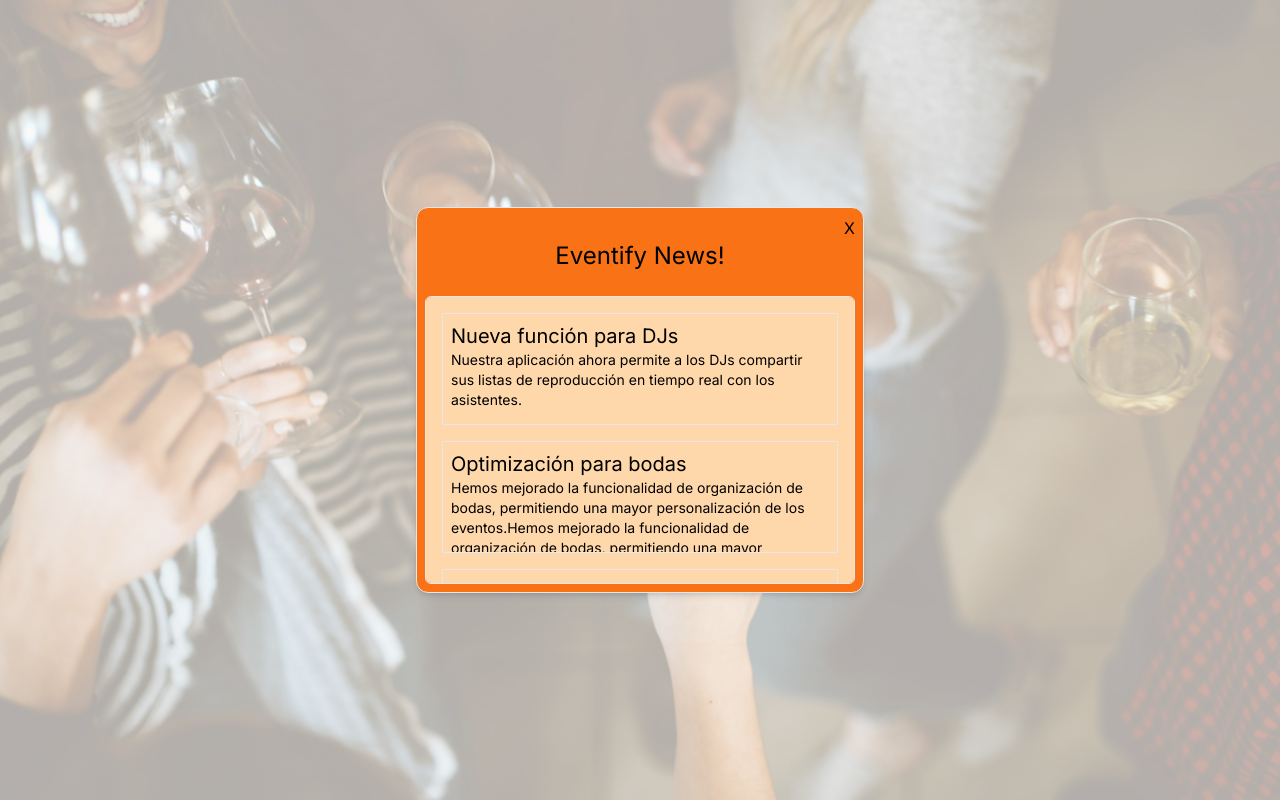
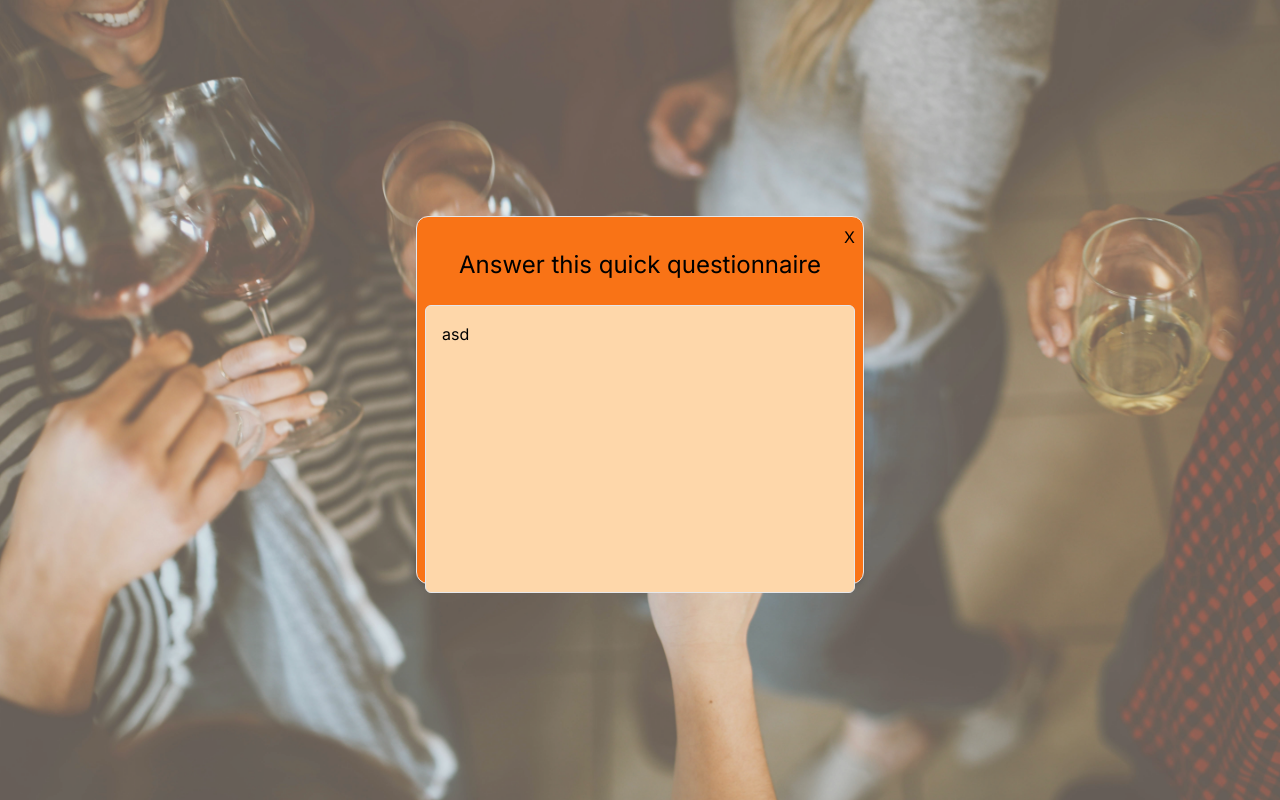
Before and after one commit to Cris3h/Eventify, a Next.js app: page /dashboard in a window 1280 px wide. Built offline with nearby package versions, Linux system fonts and the light colour scheme.

Commit message:
feature: improved modals show state || fix: overlay state

```diff
--- a/src/components/ModalStart.tsx
+++ b/src/components/ModalStart.tsx
@@ -2,19 +2,46 @@
 import ModalNews from "./modals/ModalNews";
 import ModalNewUser from "./modals/ModalNewUser";
 
-const ModalStart: React.FC = () => {
-  const [newUSer, setNewUser] = useState<Boolean>(false);
-  const [showModal, setShowModal] = useState<boolean>(true);
+interface ModalStartProps {
+  modalState: boolean;
+  setShowModal: React.Dispatch<React.SetStateAction<boolean>>;
+}
 
-  const setModalState = () => {
-    setShowModal(!showModal)
-  }
+const ModalStart: React.FC<ModalStartProps> = ({
+  modalState,
+  setShowModal,
+}) => {
+  const [newUSer, setNewUser] = useState<Boolean>(true);
+  // const [showModal, setShowModal] = useState<boolean>(true);
+
+  const handleModalState = () => {
+    setShowModal(!modalState);
+  };
 
   return (
-    <div className="">
-      {newUSer
-      ? (<ModalNewUser modalState={showModal} setModalState={setModalState}/>)
-      : ( <ModalNews modalState={showModal} setModalState={setModalState}/>)}
+    // <div className="">
+    //   {newUSer
+    //   ? (<ModalNewUser modalState={modalState} handleModalState={handleModalState}/>)
+    //   : ( <ModalNews modalState={modalState} handleModalState={handleModalState}/>)}
+    // </div>
+
+    <div className="min-h-screen flex items-center justify-center sm:p-8 ">
+      <div className="bg-orange-500 shadow-md border rounded-xl p-2 max-w-md h-2/4 w-450px">
+        <div className="w-full flex flex-row justify-end">
+          <button onClick={handleModalState}>X</button>
+        </div>
+        {newUSer ? (
+          <ModalNewUser
+            modalState={modalState}
+            handleModalState={handleModalState}
+          />
+        ) : (
+          <ModalNews
+            modalState={modalState}
+            handleModalState={handleModalState}
+          />
+        )}
+      </div>
     </div>
   );
 };
--- a/src/components/modals/ModalNewUser.tsx
+++ b/src/components/modals/ModalNewUser.tsx
@@ -1,25 +1,57 @@
-import React from 'react';
-import { ModalProps } from '@/types';
+import React, { useState } from "react";
+import { ModalProps } from "@/types";
 
-const ModalNewUser: React.FC<ModalProps> = ({ modalState, setModalState }) => {
-  console.log(modalState)
 
+
+const ModalNewUser: React.FC<ModalProps> = ({ modalState }) => {
+  // console.log(modalState);
+
+  const [formData, setFormData] = useState({
+    name: "",
+    lastName: "",
+    country: "",
+    eventType: "",
+    eventName: "",
+    group: 0,
+    newParticipant: {
+      name: '',
+      lastName: '',
+      country: '',
+    }
+
+  });
+
+
+  const createNewPerson = (number) => {
+    let peoples = [];
+    for(let i = 0; i < number; i++){
+      peoples.push(number + i)
+    }
+    return peoples
+  }
+
+
+  const handlesubmit = () => {
+    console.log(formData);
+  };
 
   return (
     <>
-    {
-      modalState &&
-      (
+      {modalState && (
+        <div className="">
+          <h2 className="text-center text-2xl mb-6">
+            Answer this quick questionnaire
+          </h2>
 
-      <div>
-        <button onClick={setModalState}>X</button>
-        modal new user
-      </div>
+          <div className=" bg-orange-200 border rounded-md justify-center align-center h-72 p-4 overflow-y-scroll scrollbar-custom">
+            <form action="submit" onSubmit={handlesubmit}>
+              <p>asd</p>
+            </form>
+          </div>
+        </div>
+      )}
+    </>
+  );
+};
 
-      )
-    }
-    </>
-  )
-}
-
-export default ModalNewUser
+export default ModalNewUser;
--- a/src/components/modals/ModalNews.tsx
+++ b/src/components/modals/ModalNews.tsx
@@ -2,8 +2,8 @@
 import { ModalProps, NewsApiCall } from "@/types";
 import Link from "next/link";
 
-const ModalNews: React.FC<ModalProps> = ({ modalState, setModalState }) => {
-  console.log(modalState);
+const ModalNews: React.FC<ModalProps> = ({ modalState, handleModalState }) => {
+  // console.log(modalState);
 
   const testJSONAPIcall = {
     news: [
@@ -63,27 +63,22 @@
   return (
     <>
       {modalState && (
-        /* screen location */
-        <div className="min-h-screen flex items-center justify-center sm:p-8">
-        {/* card */}
-          <div className="bg-orange-500 shadow-md border rounded-xl p-2 w-full max-w-md h-2/4 ">
-            <div className="w-full flex flex-row justify-end">
-              <button onClick={setModalState}>X</button>
-            </div>
-            <h2 className="text-center text-2xl mb-6">Eventify News!</h2>
+        <div className="">
+          <h2 className="text-center text-2xl mb-6">Eventify News!</h2>
           <div className="bg-orange-200 border rounded-md justify-center align-center h-72 p-4 overflow-y-scroll scrollbar-custom">
             {testJSONAPIcall?.news.map((notice) => (
-              <Link href={`/${notice.id}`} key={notice.id} className="cursor-pointer ">
-              <section className=" justify-center align-center mb-4 border p-2 h-28 overflow-y-hidden hover:scale-105 hover:shadow-xl" >
-                <p className="text-xl border-b-orange-600">{notice.title}</p>
-                <p className="text-sm">{notice.body}</p>
-              </section>
+              <Link
+                href={`/${notice.id}`}
+                key={notice.id}
+                className="cursor-pointer "
+              >
+                <section className=" justify-center align-center mb-4 border p-2 h-28 overflow-y-hidden hover:scale-105 hover:shadow-xl">
+                  <p className="text-xl border-b-orange-600">{notice.title}</p>
+                  <p className="text-sm">{notice.body}</p>
+                </section>
               </Link>
             ))}
           </div>
-
-          </div>
-
         </div>
       )}
     </>
--- a/src/pages/dashboard.tsx
+++ b/src/pages/dashboard.tsx
@@ -1,22 +1,29 @@
-import React from "react";
+import React, { useState } from "react";
 import ModalStart from "@/components/ModalStart";
 
-const dashboard = () => {
+
+const Dashboard = () => {
+  const [showModal, setShowModal] = useState<boolean>(true);
+  console.log(showModal)
+
+  const overlay = `absolute top-0 left-0 w-full h-full bg-cover bg-no-repeat bg-center bg-[url('../images/types/kelsey-chance-tAH2cA_BL5g-unsplash.jpg')]`
 
   return (
     <>
       <div className="relative h-screen">
 
-        <div className="absolute top-0 left-0 w-full h-full bg-[#D9D9D9] opacity-35 bg-cover bg-no-repeat bg-center bg-[url('../images/types/kelsey-chance-tAH2cA_BL5g-unsplash.jpg')]">
+        <div className="absolute top-0 left-0 w-full h-full bg-cover bg-no-repeat bg-center bg-[url('../images/types/kelsey-chance-tAH2cA_BL5g-unsplash.jpg')]">
 
           {/* aca va el dashboard */}
 
         </div>
 
+       { showModal && <div className="absolute top-0 left-0 w-full h-full bg-[#D9D9D9] opacity-35"></div>}
+
         <div className="relative w-full h-full flex z-10">
 
           <div className="flex flex-col h-full w-full items-center justify-center p-60">
-            <ModalStart />
+            <ModalStart modalState={showModal} setShowModal={setShowModal} />
           </div>
 
         </div>
@@ -27,4 +34,4 @@
   );
 };
 
-export default dashboard;
+export default Dashboard;
--- a/src/types/modals.ts
+++ b/src/types/modals.ts
@@ -1,4 +1,4 @@
 export interface ModalProps {
     modalState: boolean;
-    setModalState: () => void;
+    handleModalState: () => void;
 }
--- a/tailwind.config.ts
+++ b/tailwind.config.ts
@@ -8,6 +8,9 @@
   ],
   theme: {
     extend: {
+      width: {
+        "450px": "450px"
+      },
       backgroundImage: {
         "gradient-radial": "radial-gradient(var(--tw-gradient-stops))",
         "gradient-conic":
```
